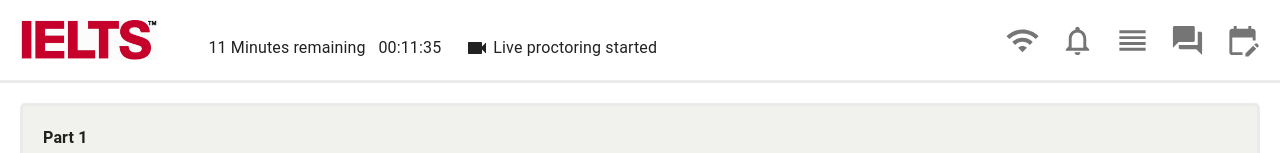
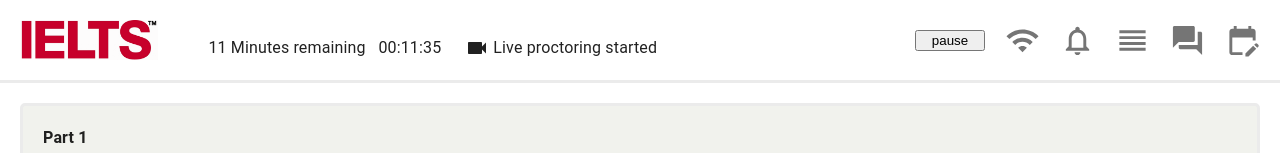
Before and after one commit to IELTSWays/CD-IELTS, a React (Vite) app: page /IELTS/Listening in a window 1280 px wide. Shown: the top 153 px of the page. Built offline with nearby package versions, Linux system fonts and the light colour scheme; no server answers; sample sign-in values are in the browser's storage; what react-to-pdf would draw is missing.

Commit message:
autoplay sound

```diff
--- a/src/layouts/LayoutIELTS.tsx
+++ b/src/layouts/LayoutIELTS.tsx
@@ -100,6 +100,11 @@ const LayoutIELTS = ({ children }: any) => {
     }, 1000)
   }, []);
 
+  // AUTO PLAY SOUND
+  useEffect(() => {
+    location.pathname.includes('Listening') && togglePlay()
+  }, []);
+
   return (
     <html data-theme='light' className='ielts'>
       <div className="ielts-header">
@@ -118,7 +123,7 @@ const LayoutIELTS = ({ children }: any) => {
             </div>
 
             <div className='align-items-center g-20'>
-              {location.pathname.includes('listening') &&
+              {location.pathname.includes('Listening') &&
                 <button onClick={() => togglePlay()} style={{ width: '70px' }}>
                   {isPlaying ? 'pause' : 'Play'}
                 </button>
```
